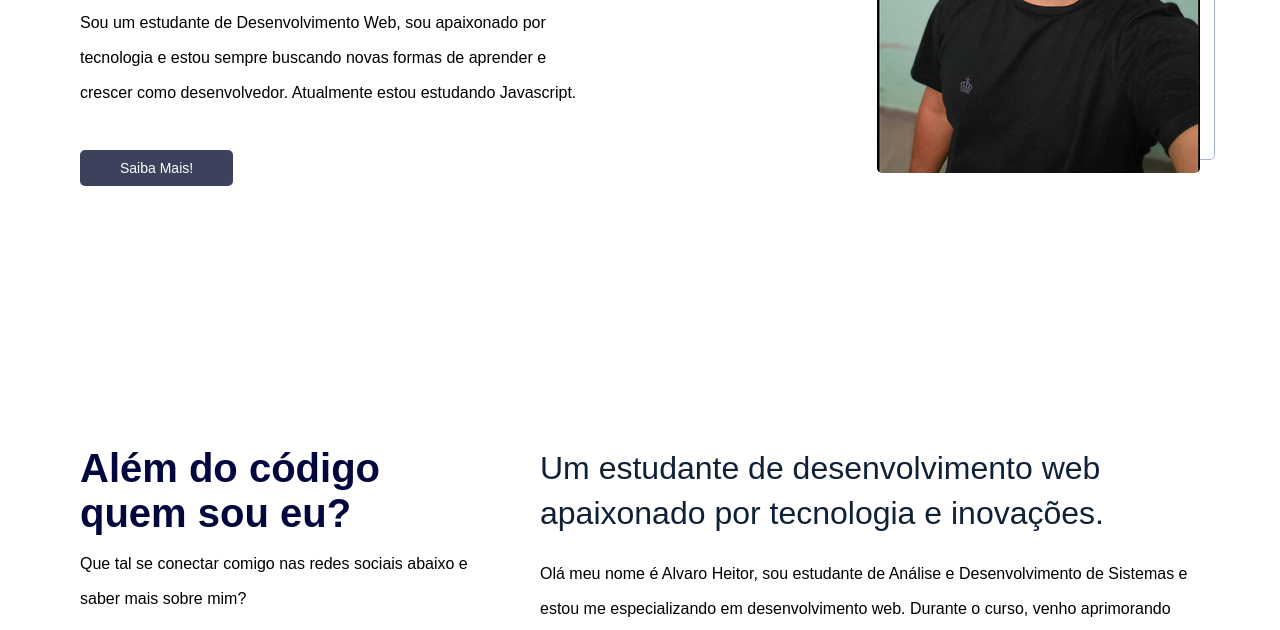
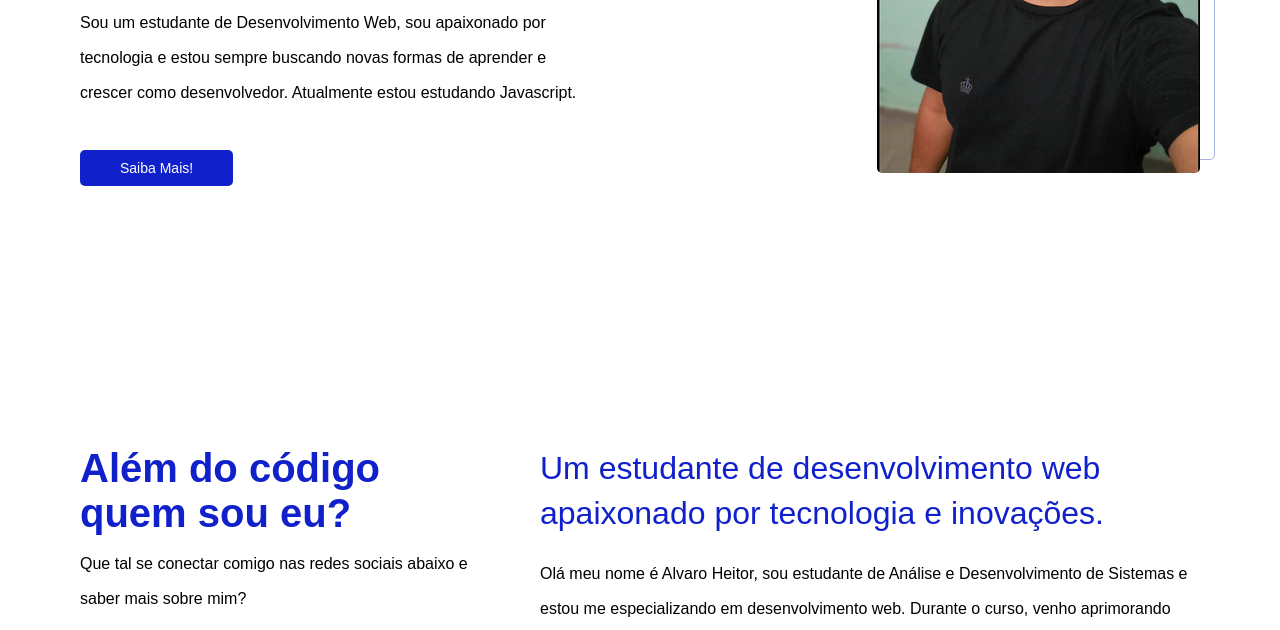
Before and after one commit to Alvaro-Heitor/Alvaro-Heitor.github.io, a plain HTML site: page index.html in a window 1280 px wide. Shown: the part 387-1017 px from the top of the page. Drawn offline with Linux system fonts and the light colour scheme.

Commit message:
Add files via upload

```diff
--- a/css/variables.css
+++ b/css/variables.css
@@ -2,9 +2,9 @@
     --white: #ffffff;
     --gray: #d9d9d9;
     --black: #000000;
-    --primary-color: #02073e;
-    --secondary-color: #0f2137;
-    --dark-secondary-color: #3c415c;
+    --primary-color: #1020ca;
+    --secondary-color: #1020ca;
+    --dark-secondary-color: #1020ca;
     --tertiary-color: #a6b1e1;
     --light-tertiary-color: #f3f6fb;
     --text-color: #343d48;
```
